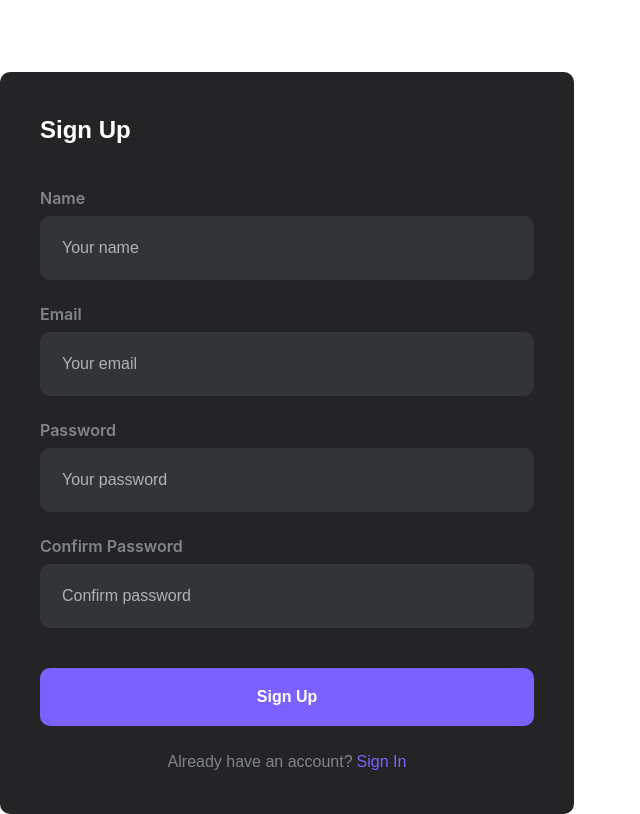
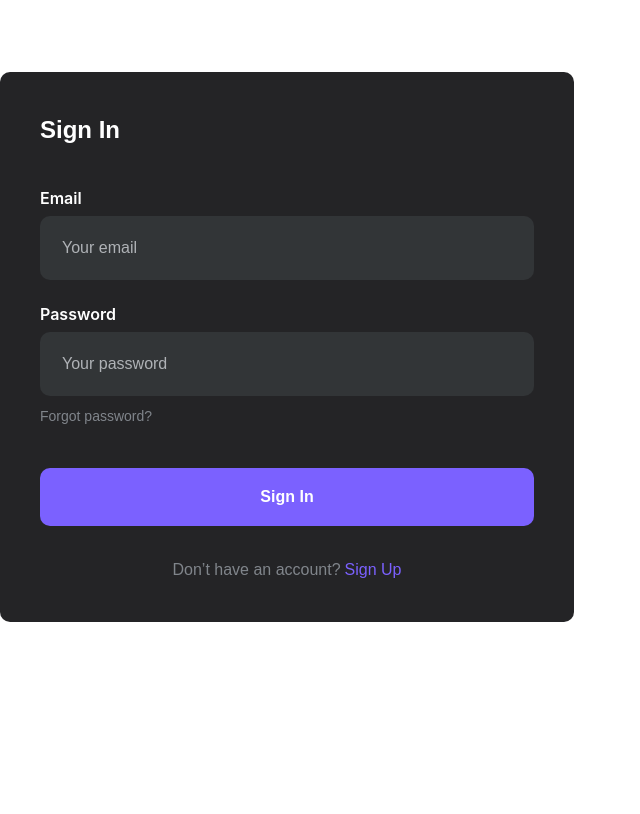
Before and after one commit to Kristischik/films-library, a React (Create React App) app: page / in a window 1280 px wide. Shown: the whole page, without its empty margins (0-640 px from the left). Built offline with nearby package versions, Linux system fonts and the light colour scheme.

Commit message:
[step2] add SignIn

```diff
--- a/src/App.tsx
+++ b/src/App.tsx
@@ -1,19 +1,13 @@
-import React, {useState} from "react";
-import Button from "./components/Button";
-import { ButtonTypes } from "./components/Button/Button";
-import Input from "./components/Input";
-import Tab from "./components/TabsList/Tab";
-import TabsList from "./components/TabsList";
-import { TabsTypes } from "./@types";
-import Username from "./components/Username";
-import {BookmarkIcon} from "./assets/icons";
-import SignUp from "./pages/SignUp";
+import React from "react";
+
+
+import SignIn from "./pages/SignIn";
 
 const App = () => {
 
   return (
     <div>
-      <SignUp/>
+      <SignIn/>
     </div>
   );
 };
--- a/src/components/Input/Input.module.scss
+++ b/src/components/Input/Input.module.scss
@@ -41,7 +41,7 @@
   font-weight: 600;
   font-size: 16px;
   line-height: 20px;
-  color: $secondary;
+  color: $white;
   margin-bottom: 8px;
 }
 .errorText {
--- /dev/null
+++ b/src/pages/SignIn/SignIn.module.scss
@@ -0,0 +1,39 @@
+@import "src/styles/colors";
+
+.signUp {
+  color: $primary;
+  margin-left: 4px;
+  &:hover {
+    cursor: pointer;
+    text-decoration: underline;
+  }
+}
+.additionalInfo {
+  font-family: "Exo 2", sans-serif;
+  font-weight: 500;
+  font-size: 16px;
+  line-height: 24px;
+  color: $secondary;
+  flex: 1;
+  display: flex;
+  justify-content: center;
+  margin-top: 32px;
+}
+
+.forgotPassword {
+  font-family: "Exo 2", sans-serif;
+  font-weight: 500;
+  font-size: 14px;
+  line-height: 24px;
+  color: $secondary;
+  margin-top: -16px;
+  &:hover {
+    cursor: pointer;
+    text-decoration: underline;
+    color: $primary;
+  }
+}
+
+//.darkForgotPassword {
+//  color: $white;
+//}
--- /dev/null
+++ b/src/pages/SignIn/SignIn.tsx
@@ -0,0 +1,80 @@
+import React, { useState } from "react";
+import classNames from "classnames";
+
+// import {useThemeContext} from "src/context/Theme";
+// import {Theme} from "src/@types";
+// import { useDispatch } from "react-redux";
+// import { useNavigate } from "react-router-dom";
+// import {signInUser} from "src/redux/reducers/authSlice";
+// import {RoutesList} from "src/pages/Router";
+
+import FormPagesContainer from "../../components/FormPagesContainer";
+import Input from "../../components/Input";
+
+import styles from "./SignIn.module.scss";
+
+
+const SignIn = () => {
+  const [email, setEmail] = useState("");
+  const [password, setPassword] = useState("");
+
+  // const { themeValue } = useThemeContext();
+  //
+  // const dispatch = useDispatch ()
+  // const navigate = useNavigate ()
+
+  // const onSubmit = () => {
+  //   dispatch(signInUser({data: {email, password}, callback: () => navigate(RoutesList.Home)}))
+  // }
+  //
+  // const onReset = () => {
+  //   navigate(RoutesList.ResetPassword)
+  // }
+
+  const onSubmit = () => {
+    const data = {
+      email,
+      password,
+    };
+  };
+
+
+  return (
+    <FormPagesContainer
+      title={"Sign In"}
+      btnTitle={"Sign In"}
+      onSubmit={onSubmit}
+      additionalInfo={
+        <div className={styles.additionalInfo}>
+          {"Don’t have an account?"}
+          <span className={styles.signUp}>Sign Up</span>
+        </div>
+      }
+    >
+
+      <Input
+        title={"Email"}
+        placeholder={"Your email"}
+        onChange={setEmail}
+        value={email}
+      />
+      <Input
+        title={"Password"}
+        placeholder={"Your password"}
+        onChange={setPassword}
+        value={password}
+      />
+      <div  className={classNames(styles.forgotPassword,
+      //   {
+      //   [styles.darkForgotPassword]: themeValue === Theme.Dark,
+      // }
+      )}
+            // onClick={onReset}
+      >
+        {"Forgot password?"}
+      </div>
+    </FormPagesContainer>
+  );
+};
+
+export default SignIn;
--- /dev/null
+++ b/src/pages/SignIn/index.ts
@@ -0,0 +1 @@
+export { default } from "./SignIn";
```
